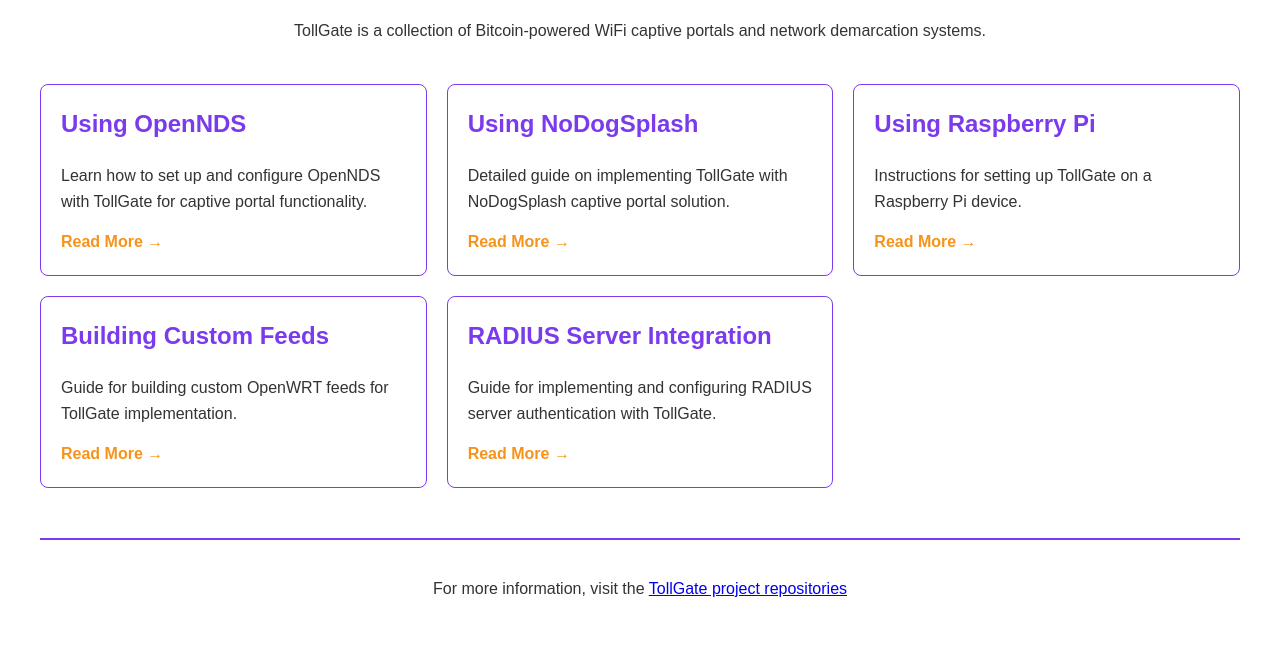
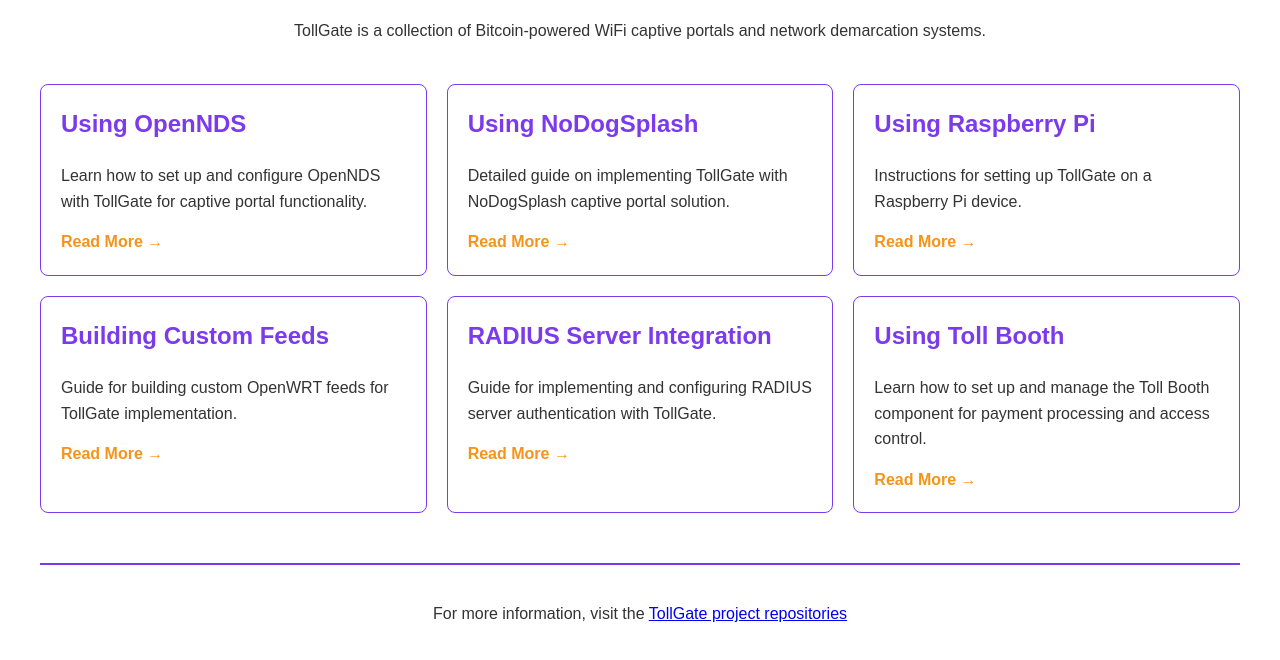
Before and after one commit to OpenTollGate/TollGate, a website: page nsite/index.html in a window 1280 px wide. Shown: the part 116-776 px from the top of the page. Drawn offline with Linux system fonts and the light colour scheme.

Commit message:
Added toll booth

```diff
--- a/nsite/index.html
+++ b/nsite/index.html
@@ -111,13 +111,19 @@
             <div class="doc-card">
                 <h2>Building Custom Feeds</h2>
                 <p>Guide for building custom OpenWRT feeds for TollGate implementation.</p>
-                <a href="building_custom_feeds_openwrt.html">Read More  →</a>
+                <a href="building_custom_feeds_openwrt.html">Read More →</a>
             </div>
 
             <div class="doc-card">
                 <h2>RADIUS Server Integration</h2>
                 <p>Guide for implementing and configuring RADIUS server authentication with TollGate.</p>
                 <a href="using_radius_server.html">Read More →</a>
+            </div>
+
+            <div class="doc-card">
+                <h2>Using Toll Booth</h2>
+                <p>Learn how to set up and manage the Toll Booth component for payment processing and access control.</p>
+                <a href="using_toll_booth.html">Read More →</a>
             </div>
         </div>
 
```
Also changed, not shown: nsite/using_toll_booth.html (added).
